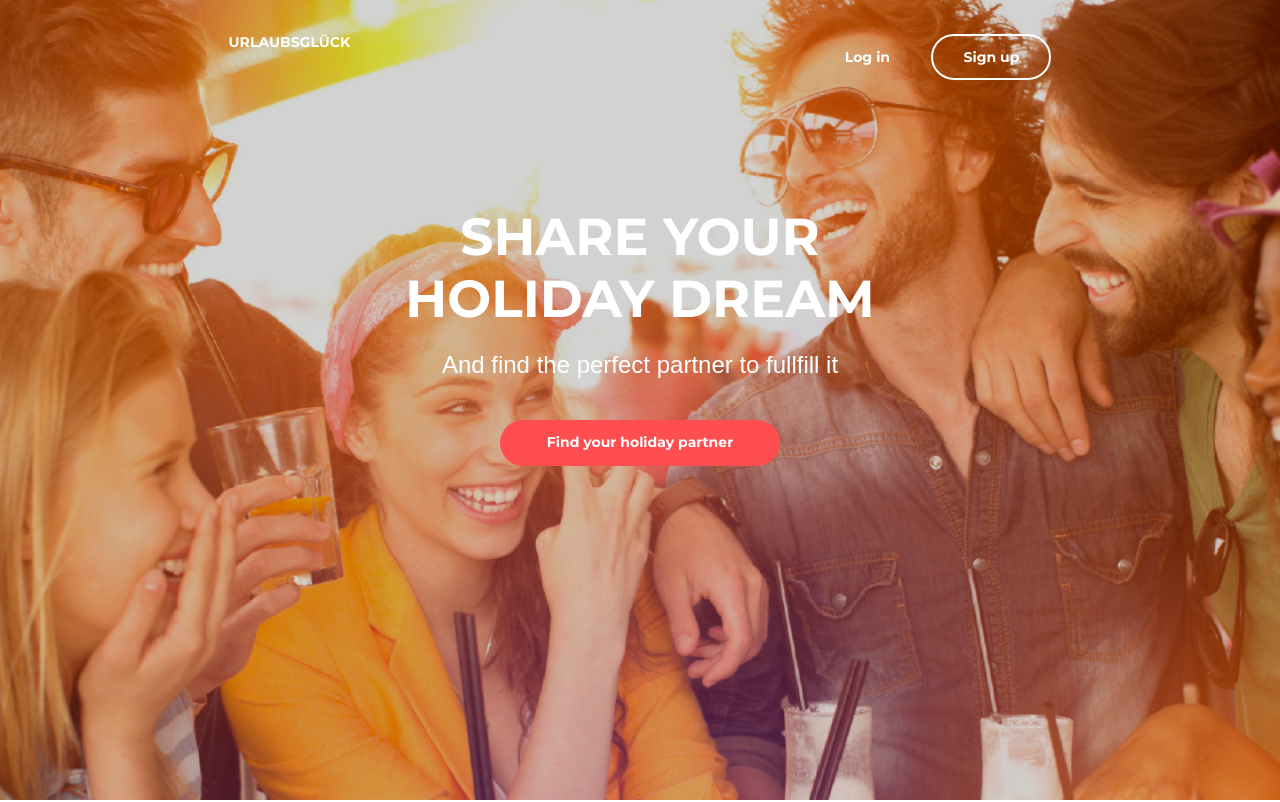
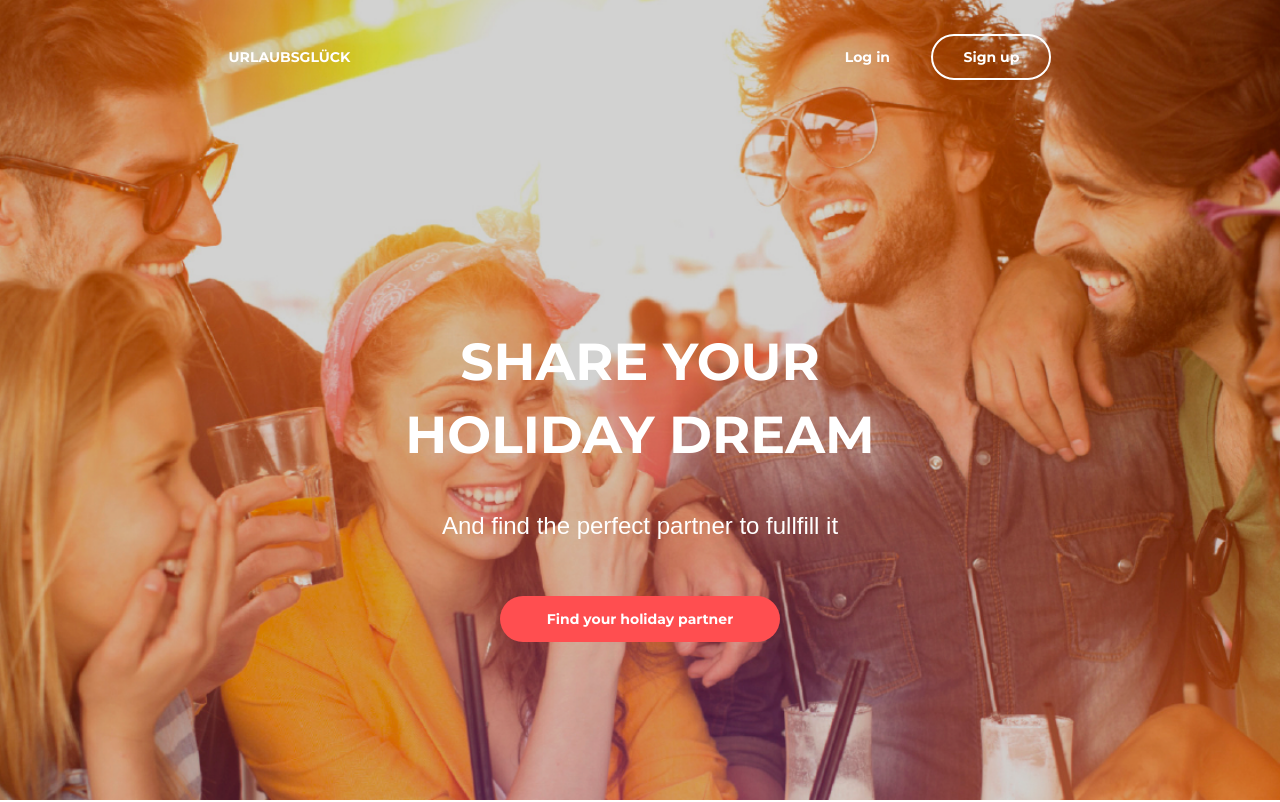
Before and after one commit to MaksimMaksimenko1997/sumrak, a plain HTML site: page module8/index.html in a window 1280 px wide. Shown: the top 802 px of the page. Drawn offline with Linux system fonts and the light colour scheme.

Commit message:
module8-fix-line

```diff
--- a/module8/css/media.css
+++ b/module8/css/media.css
@@ -106,6 +106,7 @@
 
     .logo-tablet {
         display: flex;
+        align-items: center;
     }
 
     .logo {
@@ -125,12 +126,16 @@
         width: 500px;
         font-size: 52px;
         font-weight: 700;
+        margin-top: 120px;
+        line-height: 1.4;
     }
 
     .post-text p {
         width: 100%;
         font-size: 24px;
         font-weight: 400;
+        padding-top: 40px;
+        padding-bottom: 36px;
       }
 
     .logo-text h3 {
```
